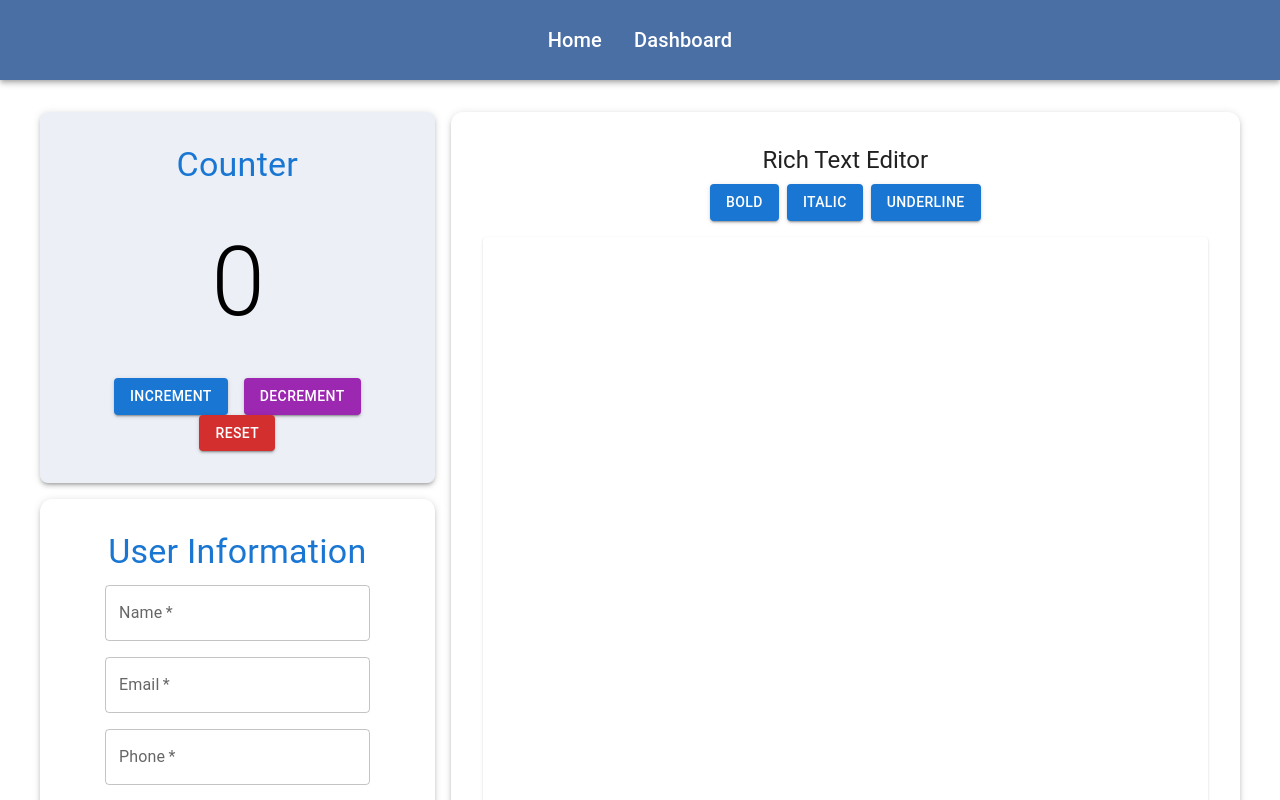
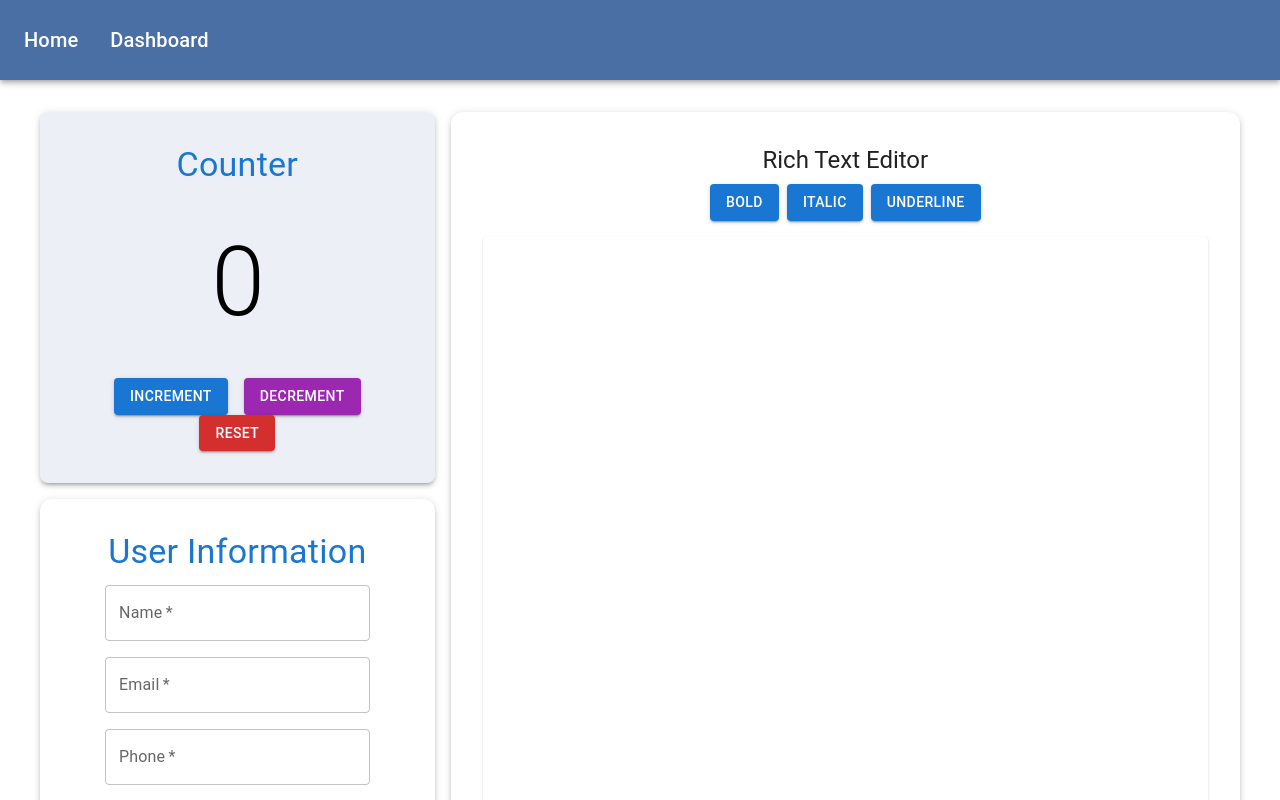
Before and after one commit to MrBirender/UplianceAi-Project, a React (Vite) app: page / in a window 1280 px wide. Shown: the top 800 px of the page. Built offline with nearby package versions, Linux system fonts and the light colour scheme.

Commit message:
project completed

```diff
--- a/package.json
+++ b/package.json
@@ -17,6 +17,7 @@
     "@react-spring/web": "^9.7.5",
     "@reduxjs/toolkit": "^2.5.1",
     "draft-js": "^0.11.7",
+    "jsonwebtoken": "^9.0.2",
     "react": "^18.3.1",
     "react-dom": "^18.3.1",
     "react-redux": "^9.2.0",
--- a/src/App.tsx
+++ b/src/App.tsx
@@ -1,8 +1,9 @@
 import Header from "./components/Header";
-import {Routes, Route} from "react-router-dom";
+import { Routes, Route } from "react-router-dom";
 import Home from "./pages/Home";
 import Dashboard from "./pages/Dashboard";
-import Login from "./pages/Login";
+
+
 
 // Polyfill for global in the browser
 if (typeof global === "undefined") {
@@ -12,21 +13,13 @@ if (typeof global === "undefined") {
 const App = () => {
   return (
     <main>
-      <Header/>
+      <Header />
       <Routes>
-        <Route path="/" element={<Home/>}/>
-        <Route path="dashboard" element={<Dashboard/>}/>
-        <Route path="login" element={<Login/>}/>
+        <Route path="/" element={<Home />} />
+        <Route path="dashboard" element={<Dashboard />} />
       </Routes>
-
     </main>
   );
 };
 
 export default App;
-
-/*  <div>
-        <section>counter</section>
-        <section>Form</section>
-        <section>Text Editor</section>
-      </div> */
--- a/src/app/store.ts
+++ b/src/app/store.ts
@@ -3,12 +3,11 @@ import counterReducer from "../features/counterSlice";
 import userReducer from "../features/userSlice";
 import textEditorReducer from "../features/textEditorSlice";
 
-
 export const store = configureStore({
   reducer: {
     counter: counterReducer,
     user: userReducer,
-    textEditor: textEditorReducer
+    textEditor: textEditorReducer,
   },
 });
 
--- a/src/components/Header.tsx
+++ b/src/components/Header.tsx
@@ -3,18 +3,25 @@ import { AppBar, Toolbar, Typography, Box } from "@mui/material";
 
 const Header = () => {
   const navigate = useNavigate();
-
   return (
-    <AppBar
-      position="static"
-      sx={{ backgroundColor: "#4a6fa5", paddingY: 1 }}
+    <AppBar position="static" sx={{ backgroundColor: "#4a6fa5", paddingY: 1 }}>
+      <Toolbar
+        sx={{
+          display: "flex",
+          justifyContent: "space-between",
+          alignItems: "center",
+        }}
       >
-      <Toolbar sx={{ display: "flex", justifyContent: "center", gap: 4 }}>
+        {/* Navigation Links */}
+        <Box sx={{ display: "flex", gap: 4 }}>
           <Typography
             variant="h6"
             sx={{
               cursor: "pointer",
-            "&:hover": { transform: "scale(1.05)", transition: "0.2s ease-in-out" }
+              "&:hover": {
+                transform: "scale(1.05)",
+                transition: "0.2s ease-in-out",
+              },
             }}
             onClick={() => navigate("/")}
           >
@@ -24,12 +31,16 @@ const Header = () => {
             variant="h6"
             sx={{
               cursor: "pointer",
-            "&:hover": { transform: "scale(1.05)", transition: "0.2s ease-in-out" }
+              "&:hover": {
+                transform: "scale(1.05)",
+                transition: "0.2s ease-in-out",
+              },
             }}
             onClick={() => navigate("/dashboard")}
           >
             Dashboard
           </Typography>
+        </Box>
       </Toolbar>
     </AppBar>
   );
--- a/src/components/UserForm.tsx
+++ b/src/components/UserForm.tsx
@@ -6,7 +6,7 @@ import { TextField, Button, Paper, Typography, Stack } from "@mui/material";
 
 const UserForm: React.FC = () => {
   const dispatch = useDispatch();
-  const [inputs, setInputs] = useState({ name: "", email: "", phone: "", address: "" });
+  const [inputs, setInputs] = useState({id: "",  name: "", email: "", phone: "", address: "" });
 
   const handleChange = (e: React.ChangeEvent<HTMLInputElement>) => {
     setInputs({ ...inputs, [e.target.name]: e.target.value });
--- a/src/pages/Dashboard.tsx
+++ b/src/pages/Dashboard.tsx
@@ -66,7 +66,7 @@ const Dashboard: React.FC = () => {
           </Card>
         </Box>
 
-        {/* Right Section: Bar & Pie Charts (Full Width) */}
+        {/* Right Section: Bar & Pie Charts */}
         <Box sx={{ flex: "1", display: "flex", flexDirection: "column", gap: "20px" }}>
           <Card sx={{ padding: 2, backgroundColor: "#f5f8fd", boxShadow: 2 }}>
             <CardContent>
--- a/src/pages/Login.tsx
+++ /dev/null
@@ -1,11 +0,0 @@
-import React from 'react'
-
-const Login = () => {
-  return (
-    <div>
-      Login
-    </div>
-  )
-}
-
-export default Login
```
Also changed, not shown: src/components/PrivateRoute.tsx (deleted, +0 -11 lines), src/features/authSlice.ts (deleted). Lines whose indentation alone changed are shown as unchanged.
